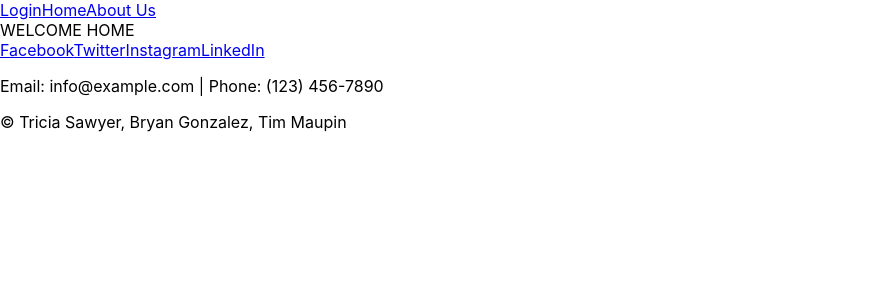
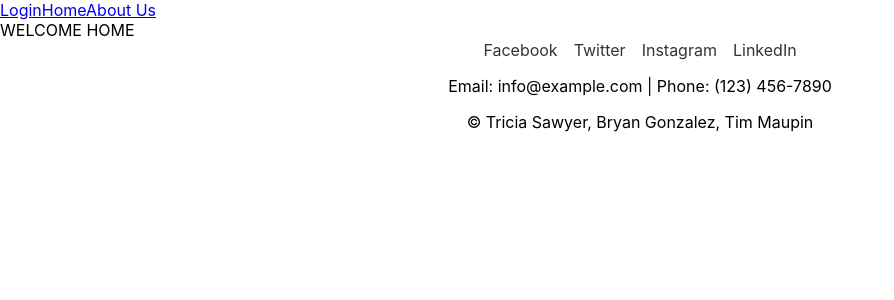
Before and after one commit to Top-notch-entertainment/TNE-FrontEnd, a React (Create React App) app: page / in a window 1280 px wide. Shown: the top 300 px of the page, without its empty margins (0-894 px from the left). Built offline with nearby package versions, Linux system fonts and the light colour scheme; no server answers.

Commit message:
footer.css created. Footer component styled

```diff
--- a/src/Components/Footer.js
+++ b/src/Components/Footer.js
@@ -1,4 +1,5 @@
 import React, { Component } from 'react';
+import './css/footer.css';
 
 class Footer extends Component {
     render() {
--- /dev/null
+++ b/src/Components/css/footer.css
@@ -0,0 +1,18 @@
+.footer {
+    text-align: center;
+}
+
+.footer__social {
+    margin-bottom: 1rem;
+}
+
+.footer__link {
+    margin: 0 0.5rem;
+    color: #333;
+    text-decoration: none;
+}
+
+.footer__link:hover {
+    color: #555;
+    text-decoration: underline;
+}
```
